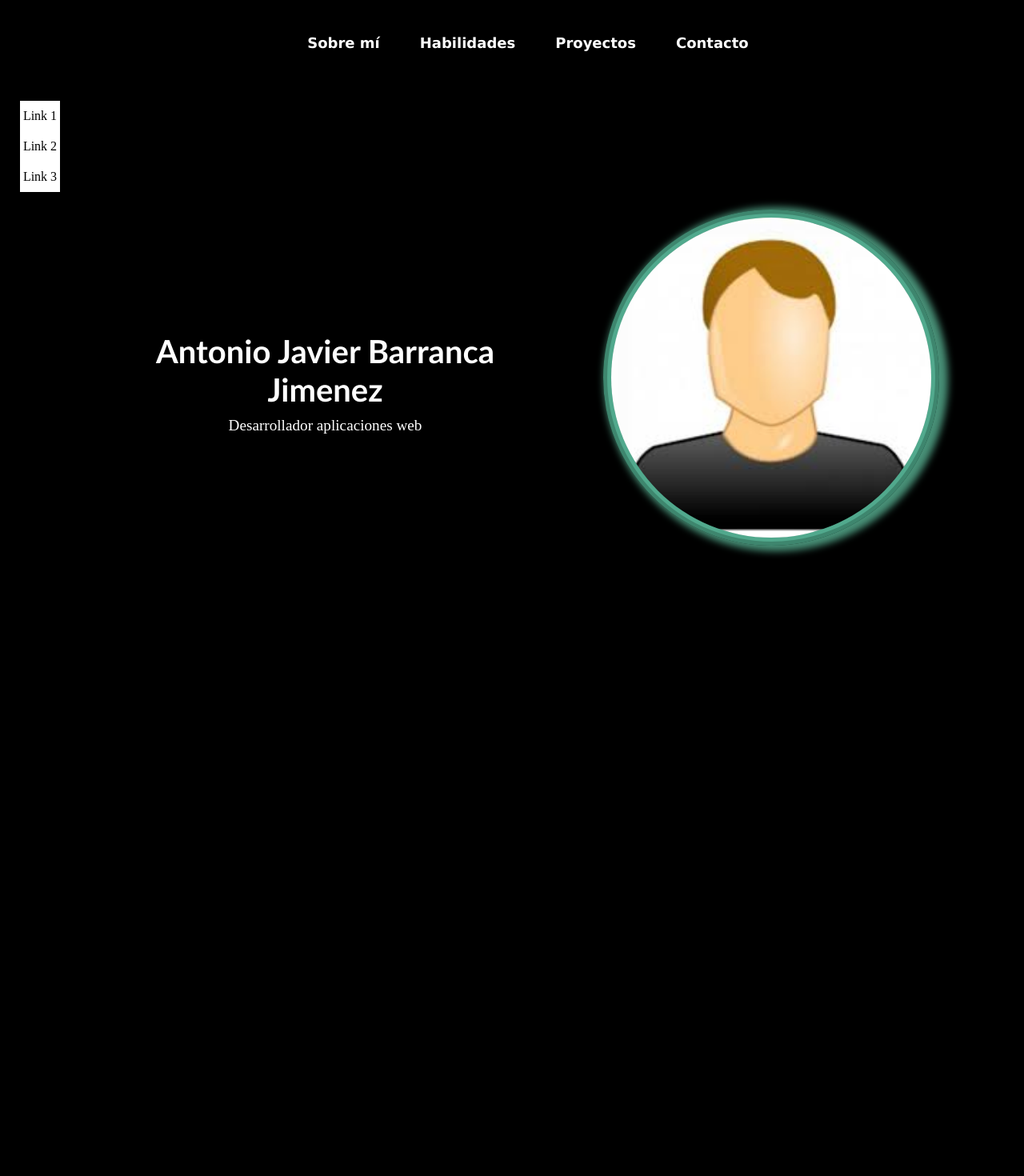
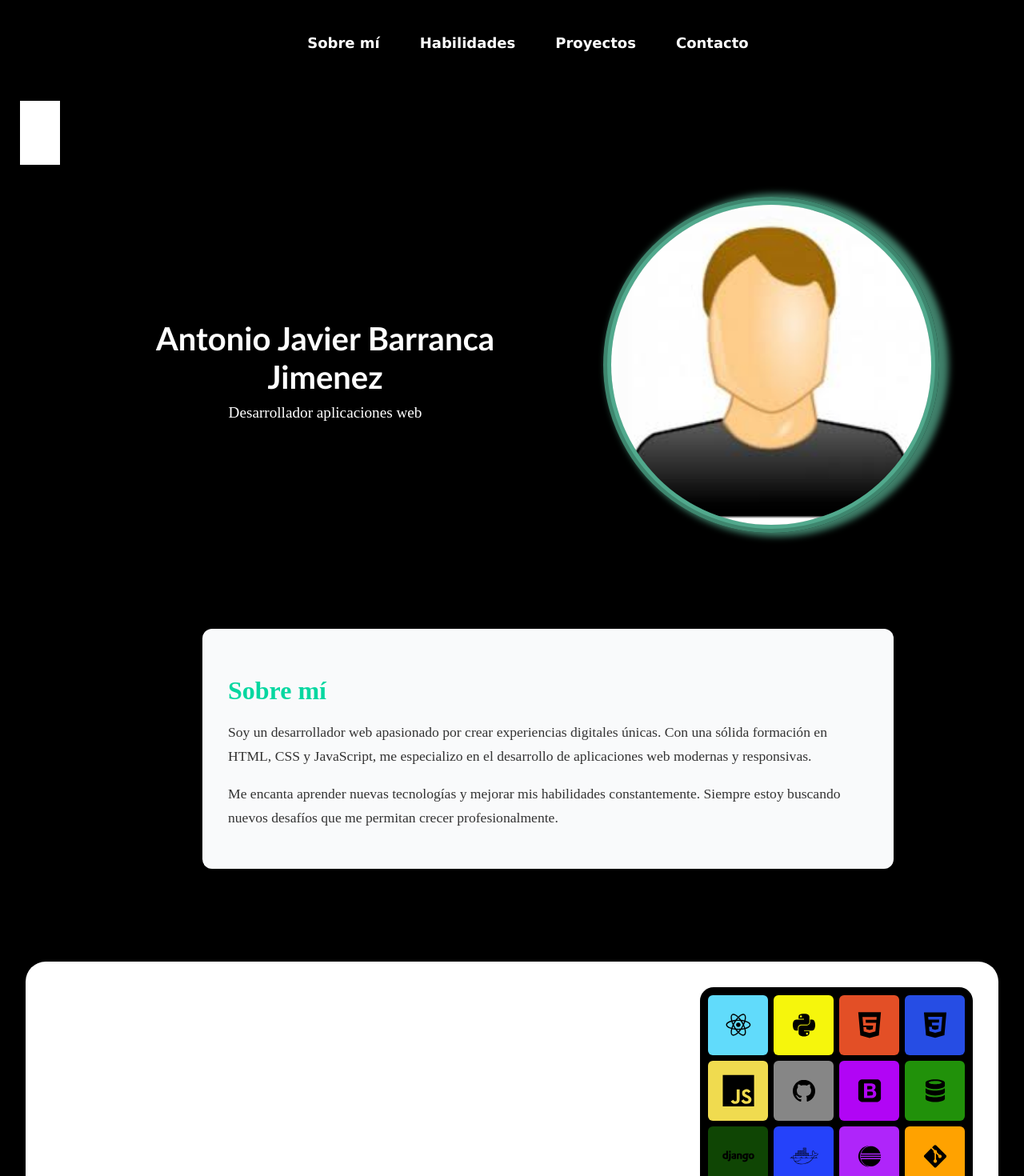
Before and after one commit to TechnoJavBar/portfolio, a React (Vite) app: page / in a window 1280 px wide. Shown: the top 1470 px of the page at 80% size. Before the commit the page ends 800 px from the top, so only its background shows below. Built offline with nearby package versions, Linux system fonts and the light colour scheme.

Commit message:
se ha cambiado los enlaces y se han añadido componentes

```diff
--- a/src/App.jsx
+++ b/src/App.jsx
@@ -1,6 +1,8 @@
 import './App.css'
 import {Header} from './components/header.jsx'
 import {Presentation} from './components/presentation.jsx'
+import {AboutMe} from './components/aboutMe.jsx'
+import { Skills } from './components/skills.jsx'
 
 function App() {
   return (
@@ -8,14 +10,20 @@ function App() {
       <Header />
       <aside className='aside'>
         <ul>
-          <li>Link 1</li>
-          <li>Link 2</li>
-          <li>Link 3</li>
+          <li><a href='#'><i class="fa-brands fa-github fa-2xl iconGithub"></i></a></li>
+          <li><a href='#'><i class="fa-brands fa-linkedin fa-2xl iconLinkedin"></i></a></li>
+          <li><a href='#'><i class="fa-brands fa-instagram fa-2xl iconInstagram"></i></a></li>
+          <li><a href='#'><i class="fa-brands fa-facebook fa-2xl iconFacebook"></i></a></li>
         </ul>
       </aside>
+      <br />
       <section className='section'>
         <Presentation />
       </section>
+      <section className='section'>
+        <AboutMe />
+      </section>
+      <Skills />
     </main>
   )
 }
```
